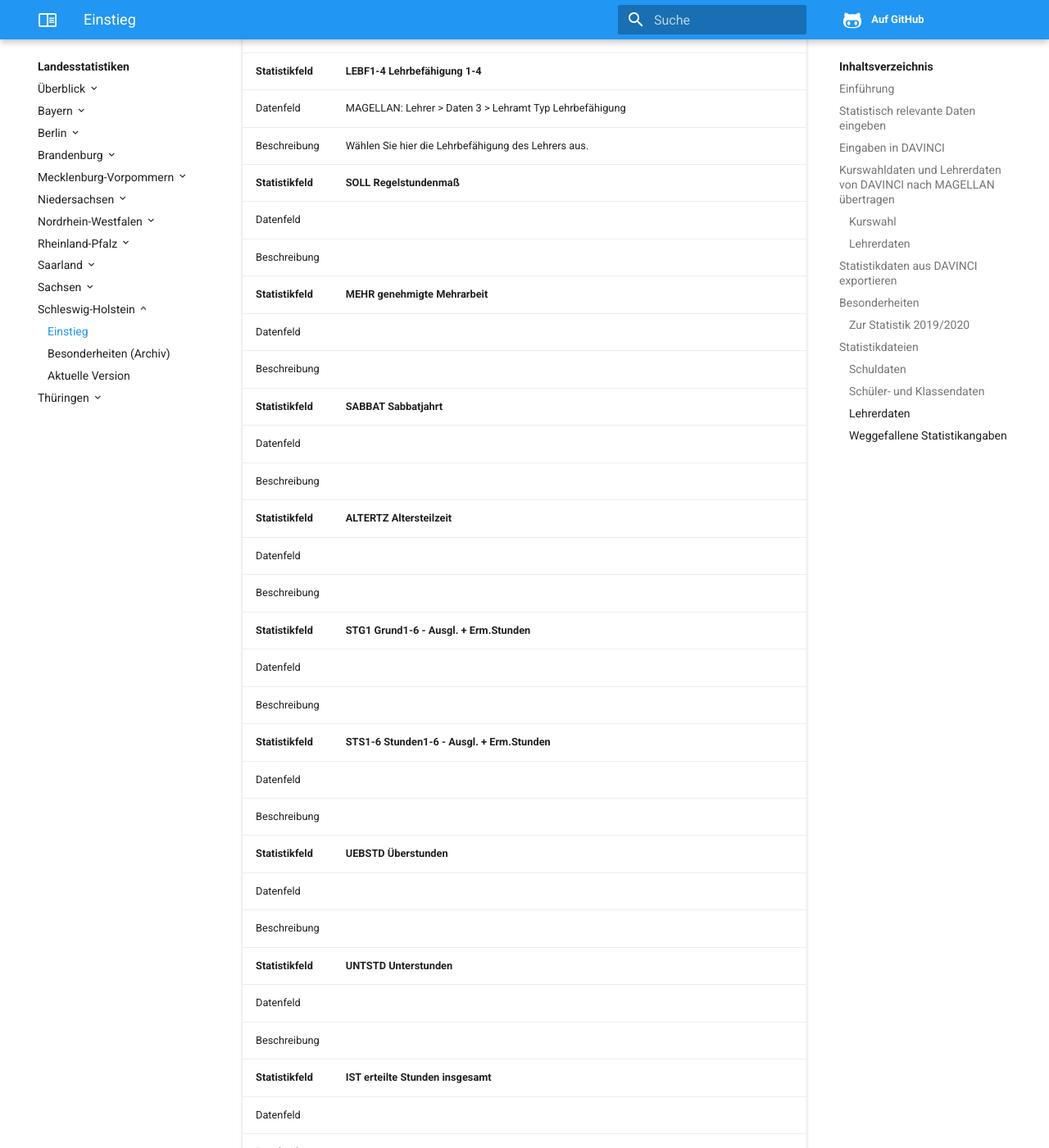
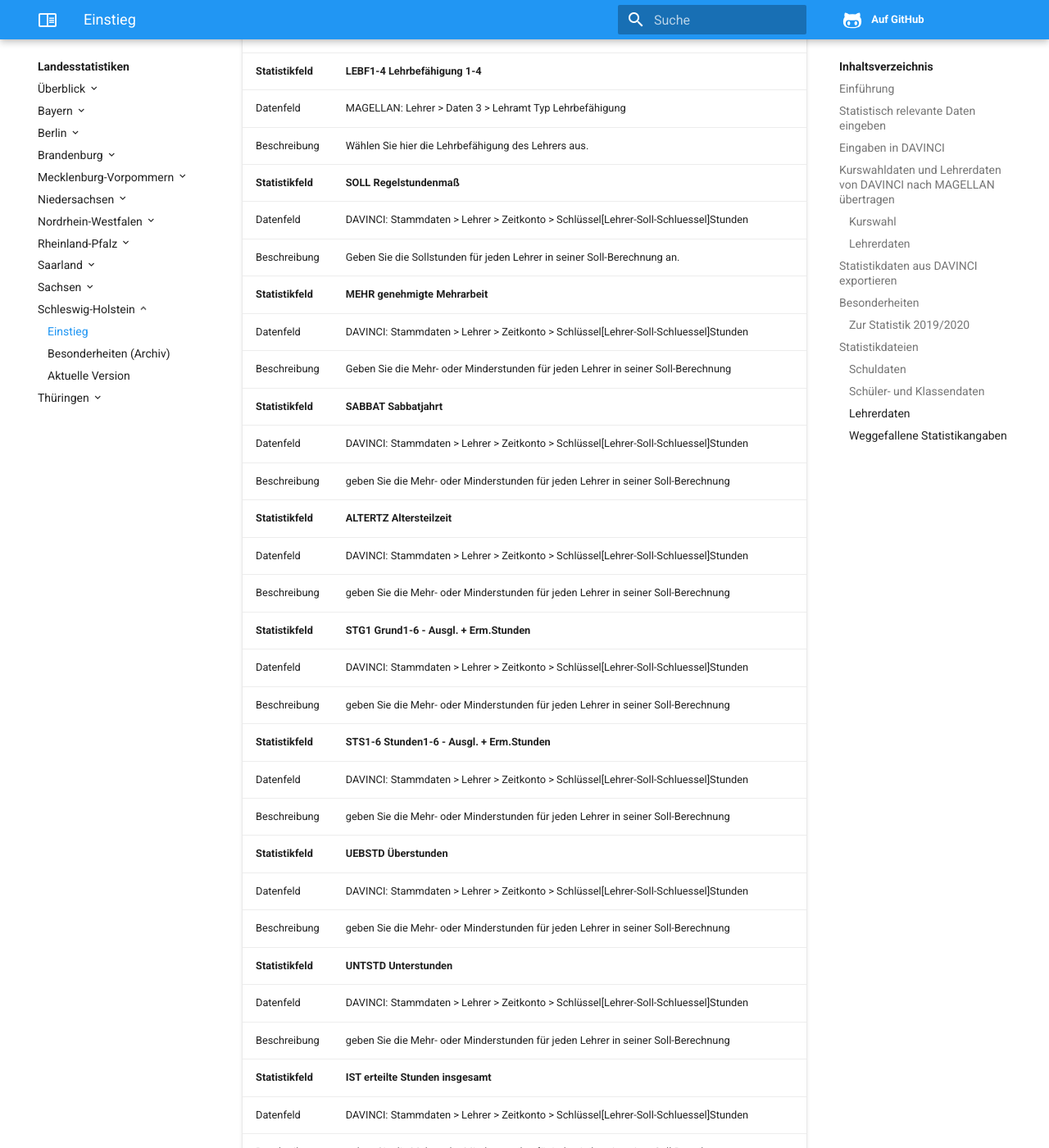
Before and after one commit to stuebersystems/doc.ls.de, an MkDocs documentation site: the page built from docs/schleswig-holstein/einstieg.md, in a window 1280 px wide and 1400 px high, scrolled down 22350 px. Shown: the whole window at 82% size. Built offline with MkDocs 1.6.1, drawn with Linux system fonts in a browser that asks for light colours; some of the changed text lies outside the part shown.

Commit message:
no message

```diff
--- a/docs/schleswig-holstein/einstieg.md
+++ b/docs/schleswig-holstein/einstieg.md
@@ -460,38 +460,38 @@ Beschreibung      | Wählen Sie hier den Lehramtstyp des Lehrers aus.
 Datenfeld         | MAGELLAN: Lehrer > Daten 3 > Lehramt Typ Lehrbefähigung
 Beschreibung      | Wählen Sie hier die Lehrbefähigung des Lehrers aus.
 **Statistikfeld** | **SOLL Regelstundenmaß**
-Datenfeld         |
-Beschreibung      |
+Datenfeld         | DAVINCI: Stammdaten > Lehrer > Zeitkonto > Schlüssel[Lehrer-Soll-Schluessel]Stunden
+Beschreibung      | Geben Sie die Sollstunden für jeden Lehrer in seiner Soll-Berechnung an.
 **Statistikfeld** | **MEHR genehmigte Mehrarbeit**
-Datenfeld         |
-Beschreibung      |
+Datenfeld         | DAVINCI: Stammdaten > Lehrer > Zeitkonto > Schlüssel[Lehrer-Soll-Schluessel]Stunden
+Beschreibung      | Geben Sie die Mehr- oder Minderstunden für jeden Lehrer in seiner Soll-Berechnung
 **Statistikfeld** | **SABBAT Sabbatjahrt**
-Datenfeld         |
-Beschreibung      |
+Datenfeld         | DAVINCI: Stammdaten > Lehrer > Zeitkonto > Schlüssel[Lehrer-Soll-Schluessel]Stunden
+Beschreibung      | geben Sie die Mehr- oder Minderstunden für jeden Lehrer in seiner Soll-Berechnung
 **Statistikfeld** | **ALTERTZ Altersteilzeit**
-Datenfeld         |
-Beschreibung      |
+Datenfeld         | DAVINCI: Stammdaten > Lehrer > Zeitkonto > Schlüssel[Lehrer-Soll-Schluessel]Stunden
+Beschreibung      | geben Sie die Mehr- oder Minderstunden für jeden Lehrer in seiner Soll-Berechnung
 **Statistikfeld** | **STG1 Grund1-6 - Ausgl. + Erm.Stunden**
-Datenfeld         |
-Beschreibung      |
+Datenfeld         | DAVINCI: Stammdaten > Lehrer > Zeitkonto > Schlüssel[Lehrer-Soll-Schluessel]Stunden
+Beschreibung      | geben Sie die Mehr- oder Minderstunden für jeden Lehrer in seiner Soll-Berechnung
 **Statistikfeld** | **STS1-6 Stunden1-6 - Ausgl. + Erm.Stunden**
-Datenfeld         |
-Beschreibung      |
+Datenfeld         | DAVINCI: Stammdaten > Lehrer > Zeitkonto > Schlüssel[Lehrer-Soll-Schluessel]Stunden
+Beschreibung      | geben Sie die Mehr- oder Minderstunden für jeden Lehrer in seiner Soll-Berechnung
 **Statistikfeld** | **UEBSTD Überstunden**
-Datenfeld         |
-Beschreibung      |
+Datenfeld         | DAVINCI: Stammdaten > Lehrer > Zeitkonto > Schlüssel[Lehrer-Soll-Schluessel]Stunden
+Beschreibung      | geben Sie die Mehr- oder Minderstunden für jeden Lehrer in seiner Soll-Berechnung
 **Statistikfeld** | **UNTSTD Unterstunden**
-Datenfeld         |
-Beschreibung      |
+Datenfeld         | DAVINCI: Stammdaten > Lehrer > Zeitkonto > Schlüssel[Lehrer-Soll-Schluessel]Stunden
+Beschreibung      | geben Sie die Mehr- oder Minderstunden für jeden Lehrer in seiner Soll-Berechnung
 **Statistikfeld** | **IST erteilte Stunden insgesamt**
-Datenfeld         |
-Beschreibung      |
+Datenfeld         | DAVINCI: Stammdaten > Lehrer > Zeitkonto > Schlüssel[Lehrer-Soll-Schluessel]Stunden
+Beschreibung      | geben Sie die Mehr- oder Minderstunden für jeden Lehrer in seiner Soll-Berechnung
 **Statistikfeld** | **MASS1-15 Einrichtung/Maßnahme1-15**
-Datenfeld         |
-Beschreibung      |
+Datenfeld         | DAVINCI: Stammdaten > Lehrer > Zeitkonto > Schlüssel[Lehrer-Soll-Schluessel]Stunden
+Beschreibung      | geben Sie die Mehr- oder Minderstunden für jeden Lehrer in seiner Soll-Berechnung
 **Statistikfeld** | **ISS1-15 erteilte Stunden SA1 - SA15**
-Datenfeld         |
-Beschreibung      |
+Datenfeld         | DAVINCI: Stammdaten > Lehrer > Zeitkonto > Schlüssel[Lehrer-Soll-Schluessel]Stunden
+Beschreibung      | geben Sie die Mehr- oder Minderstunden für jeden Lehrer in seiner Soll-Berechnung
 
 ### Weggefallene Statistikangaben
 
```
